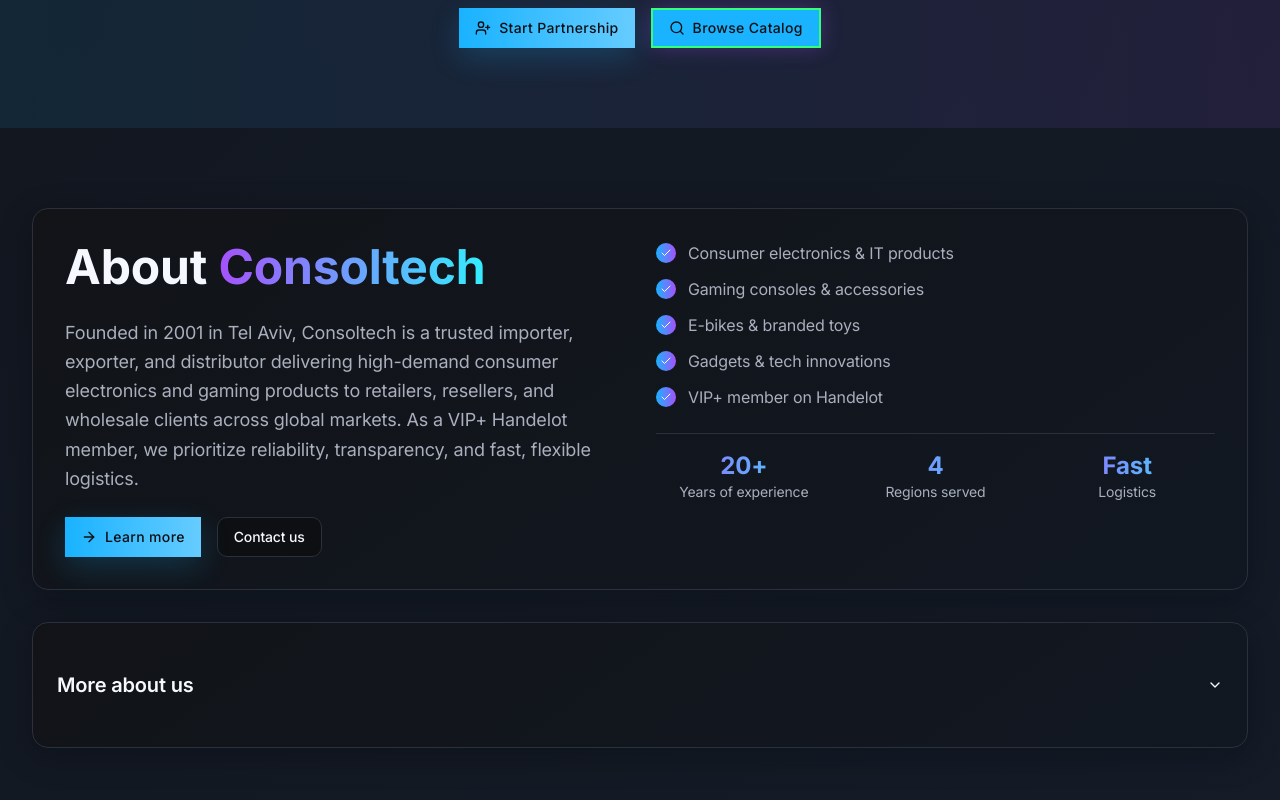
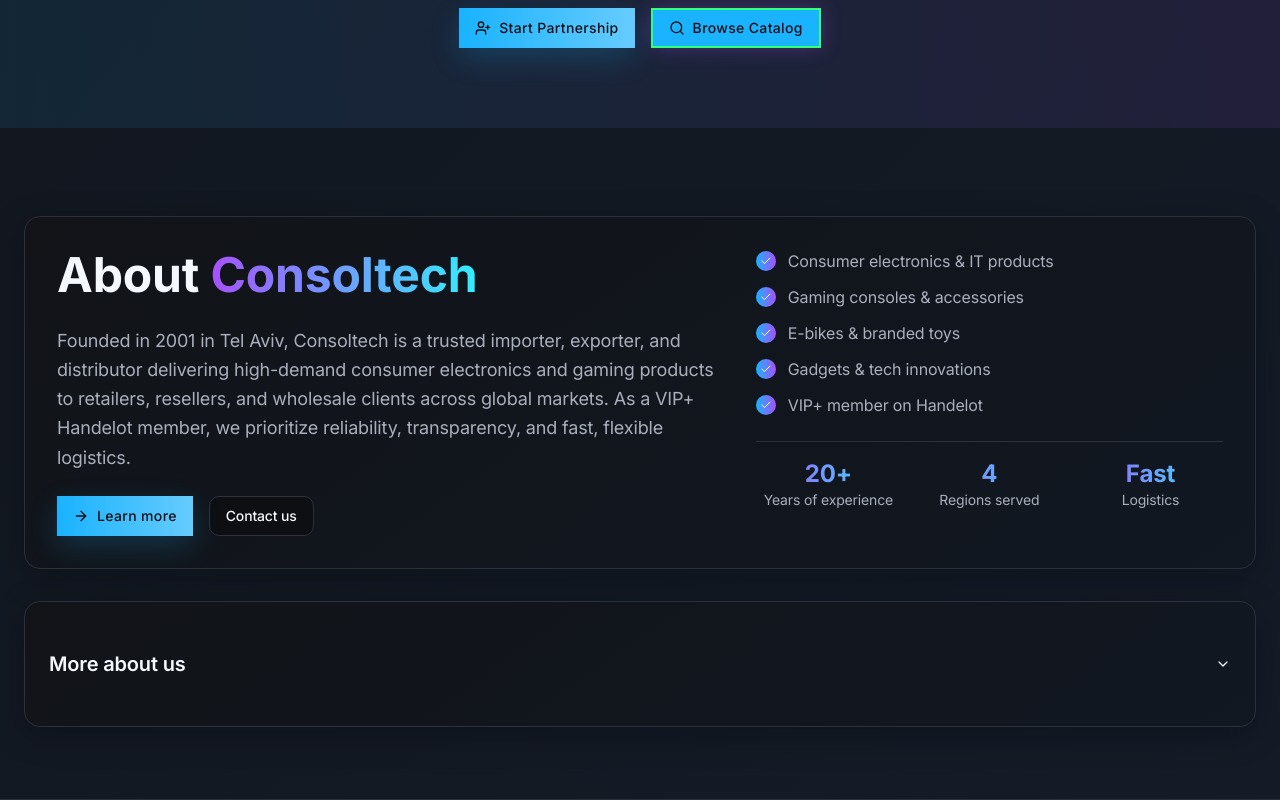
Before and after one commit to iziVersano/consoltech-nexus, a React (Vite) app: page / in a window 1280 px wide. Shown: the part 3960-4760 px from the top of the page. Built offline with nearby package versions, Linux system fonts and the light colour scheme.

Commit message:
Fix "About Consoltech" mobile visibility
Ensure the "About Consoltech" section is fully visible and correctly laid out on mobile devices by adjusting visibility, layout, and spacing properties.

```diff
--- a/src/pages/Index.tsx
+++ b/src/pages/Index.tsx
@@ -119,13 +119,13 @@ const Index = () => {
       </section>
 
       {/* About Consoltech Section */}
-      <section id="about-home" className="py-12 md:py-20">
-        <div className="max-w-7xl mx-auto px-4 sm:px-6 lg:px-8">
+      <section id="about-home" className="block w-full py-10 px-4 sm:px-6 mt-12 mb-8">
+        <div className="max-w-7xl mx-auto">
           {/* About Card */}
           <div className="product-card p-8 mb-8">
-            <div className="grid grid-cols-1 lg:grid-cols-2 gap-8">
+            <div className="flex flex-col gap-6 md:grid md:grid-cols-12 md:gap-8">
               {/* Left Column */}
-              <div className="space-y-6">
+              <div className="md:col-span-7 space-y-6">
                 <h2 className="text-4xl md:text-5xl font-bold">
                   About <span className="gradient-text">Consoltech</span>
                 </h2>
@@ -151,7 +151,7 @@ const Index = () => {
               </div>
 
               {/* Right Column */}
-              <div className="space-y-6">
+              <div className="md:col-span-5 space-y-6">
                 {/* Check-list bullets */}
                 <div className="space-y-3">
                   {[
```
